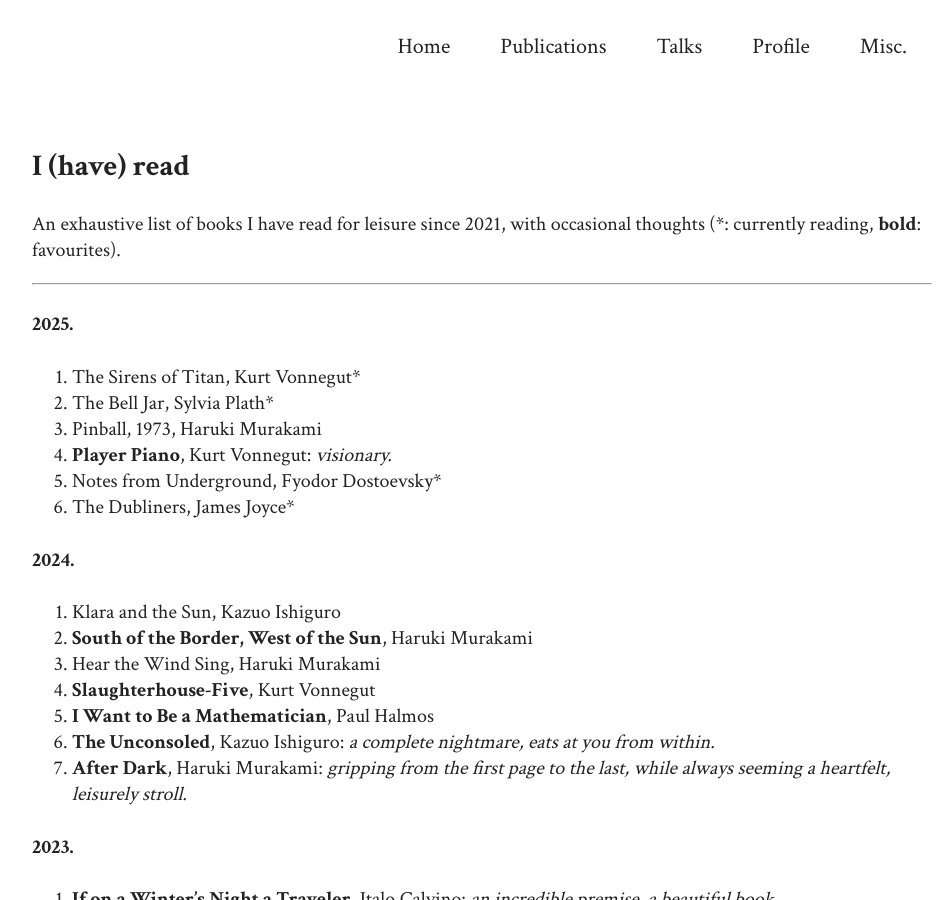
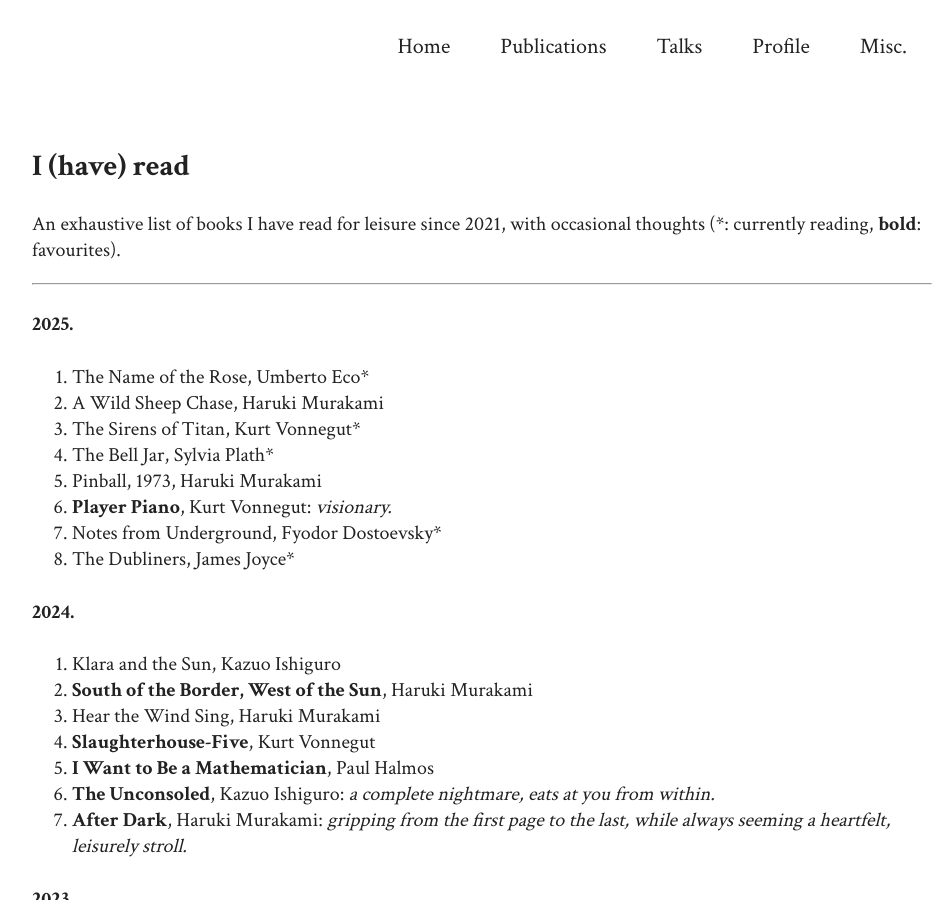
Before and after one commit to adwaygirish/adwaygirish.github.io, a Jekyll site: the page built from misc/books.md, in a window 1280 px wide and 900 px high. Shown: the whole window, without its empty margins (158-1109 px from the left). Built offline with Jekyll 4.4.1, drawn with Linux system fonts in a browser that asks for light colours.

Commit message:
updated books

```diff
--- a/misc/books.md
+++ b/misc/books.md
@@ -12,8 +12,10 @@ An exhaustive list of books I have read for leisure since 2021, with occasional
 
 #### 2025.
 
+1. The Name of the Rose, Umberto Eco*
+1. A Wild Sheep Chase, Haruki Murakami
 1. The Sirens of Titan, Kurt Vonnegut*
-2. The Bell Jar, Sylvia Plath*
+1. The Bell Jar, Sylvia Plath*
 1. Pinball, 1973, Haruki Murakami
 1. **Player Piano**, Kurt Vonnegut: *visionary.*
 1. Notes from Underground, Fyodor Dostoevsky*
```
